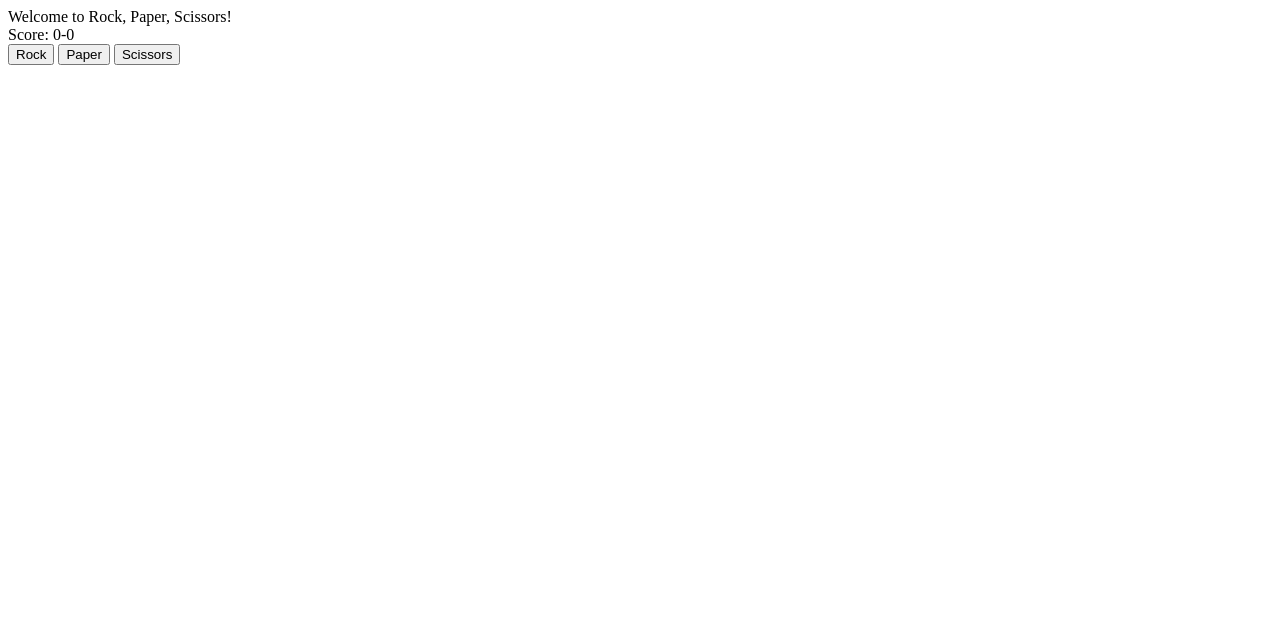
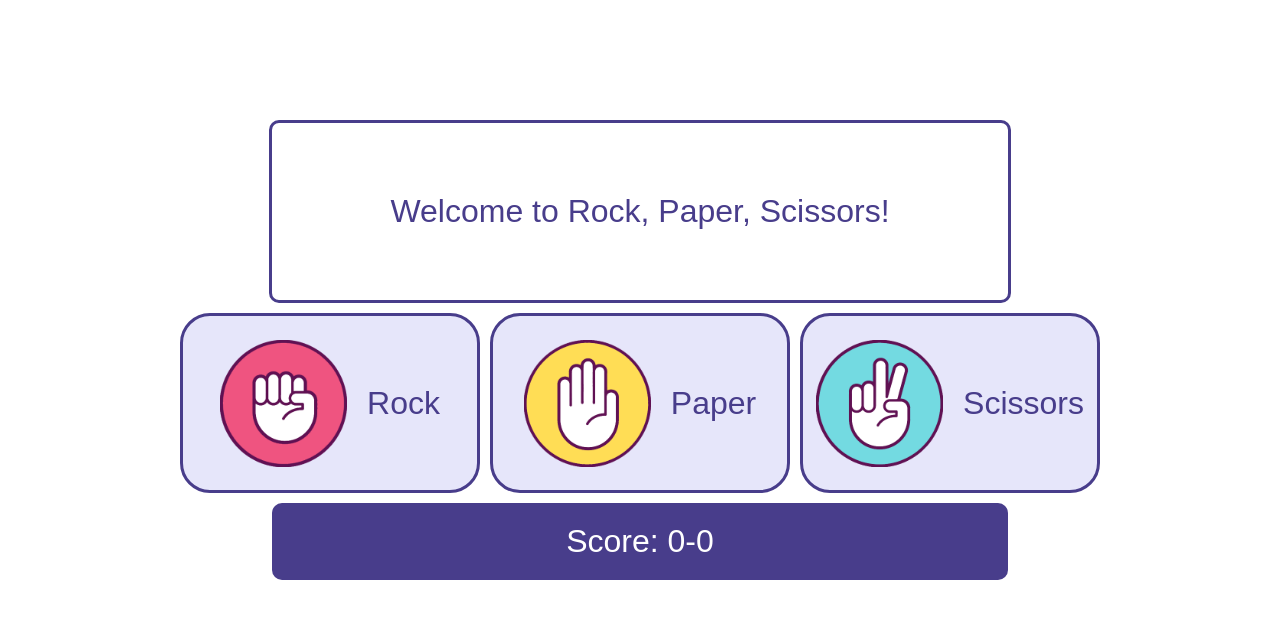
Before and after one commit to GlobalSaturation/rockpaperscissors, a plain HTML site: page index.html in a window 1280 px wide. Drawn offline with Linux system fonts and the light colour scheme.

Commit message:
Add css styling to site

```diff
--- a/index.html
+++ b/index.html
@@ -5,12 +5,15 @@
 		<title>Rock Paper Scissors</title>
 		<!-- defer the script so that the DOM loads first! -->
 		<script src="javascript.js" defer></script>
+		<link rel="stylesheet" href="styles.css">
 	</head>
 	<body>
 		<div id="display">Welcome to Rock, Paper, Scissors!</div>
+		<div id="buttons">
+			<button type="image"><img src="images/rock.png" alt="Rock">Rock</button>
+			<button type="image"><img src="images/paper.png" alt="Paper">Paper</button>
+			<button type="image"><img src="images/scissors.png" alt="Scissors">Scissors</button>
+		</div>
 		<div id="score"></div>
-		<button>Rock</button>
-		<button>Paper</button>
-		<button>Scissors</button>
 	</body>
 </html>
--- a/javascript.js
+++ b/javascript.js
@@ -90,6 +90,7 @@ function updateScore(winner) {
 function createRetryButton() {
 	const body = document.querySelector("body");
 	const retryBtn = document.createElement("button");
+	retryBtn.setAttribute("id", "retry");
 	retryBtn.innerText = "Retry";
 
 	retryBtn.addEventListener("click", () => {
--- /dev/null
+++ b/styles.css
@@ -0,0 +1,83 @@
+* {
+	font-family: Arial, sans-serif;
+	color: darkslateblue;
+}
+
+#display {
+	border-radius: 10px;
+	margin: 120px auto 10px auto;
+	font-size: 2rem;
+	text-align: center;
+	padding: 70px 20px;
+	width: 55%;
+	border: 3px solid darkslateblue;
+}
+
+#score {
+	border-radius: 10px;
+	background-color: darkslateblue;
+	width: 55%;
+	padding: 20px;
+	margin: 10px auto;
+	text-align: center;
+	color: white;
+	font-size: 2rem;
+}
+
+#buttons {
+	display: flex;
+	justify-content: center;
+	gap: 10px;
+}
+
+button {
+	background-color: lavender;
+	border: 3px solid darkslateblue;
+}
+
+#buttons > button {
+	display: inline-flex;
+	border-radius: 30px;
+	align-items: center;
+	justify-content: center;
+	width: 300px;
+	height: 180px;
+	padding: 20px;
+	font-size: 2rem;
+	transition: filter 0.2s ease-in-out;
+	transition: box-shadow 0.2s ease-in-out;
+	transition: border-width 0.1s ease-in-out;
+}
+
+#buttons > button:hover:not(.disabled) {
+	filter: brightness(90%);
+	/* box-shadow: 0 10px 10px rgba(0, 0, 0, 0.5); */
+	border-width: 5px;
+	cursor: pointer;
+}
+
+button:active {
+	transform: scale(98%);
+}
+
+button>img {
+	width: 50%;
+	margin-right: 20px;
+}
+
+.disabled {
+	filter: brightness(60%);
+}
+
+#retry {
+	margin: auto;
+	display: block;
+	width: 20%;
+	padding: 10px;
+	font-size: 1.2rem;
+}
+
+#retry:hover {
+	filter: brightness(90%);
+	cursor: pointer;
+}
```
Also changed, not shown: images/paper.png (added), images/rock.png (added), images/scissors.png (added).
